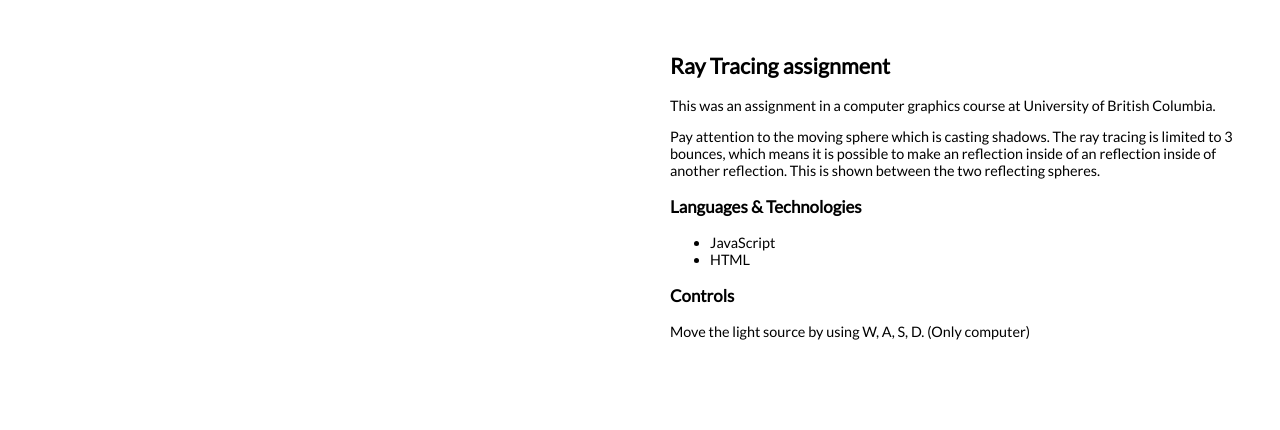
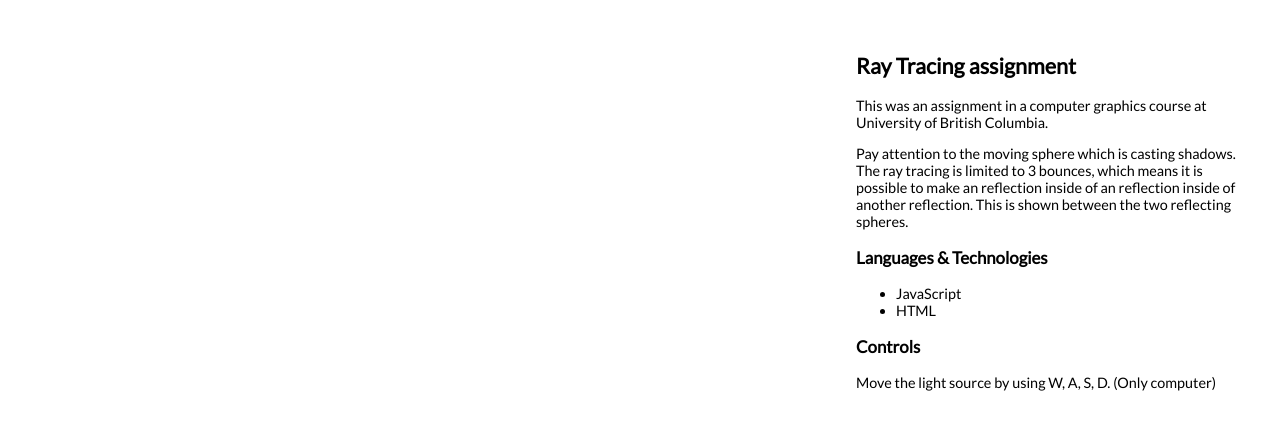
Before and after one commit to Gylling/Gylling.github.io, a plain HTML site: page UBCgraphics.html in a window 1280 px wide. Shown: the part 58-488 px from the top of the page. Drawn offline with nearby package versions, Linux system fonts and the light colour scheme.

Commit message:
javascript fix

```diff
--- a/UBCgraphics.html
+++ b/UBCgraphics.html
@@ -30,7 +30,7 @@
 
     <div class="content-wrapper">
       <div class="two-column-wrapper">
-        <div class="project-image-wrapper" id="canvas" style="min-height:362px;">
+        <div class="project-image-wrapper" id="canvas" style="width:100%;">
 
         </div>
 
--- a/a6.js
+++ b/a6.js
@@ -8,8 +8,6 @@
 ////////////////////////////////////////////////
 
 var canvas = document.getElementById('canvas');
-canvas.style.width='100%';
-canvas.style.height='100%';
 
 var scene = new THREE.Scene();
 var renderer = new THREE.WebGLRenderer();
```
